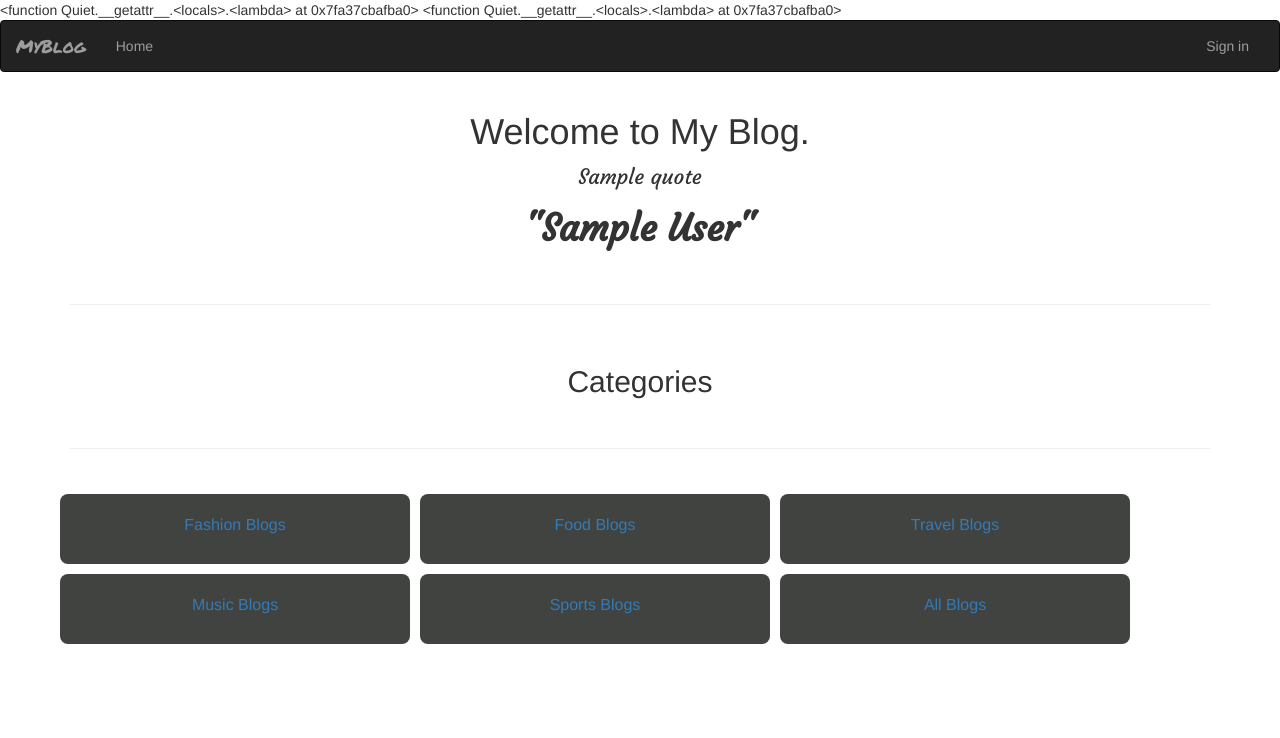
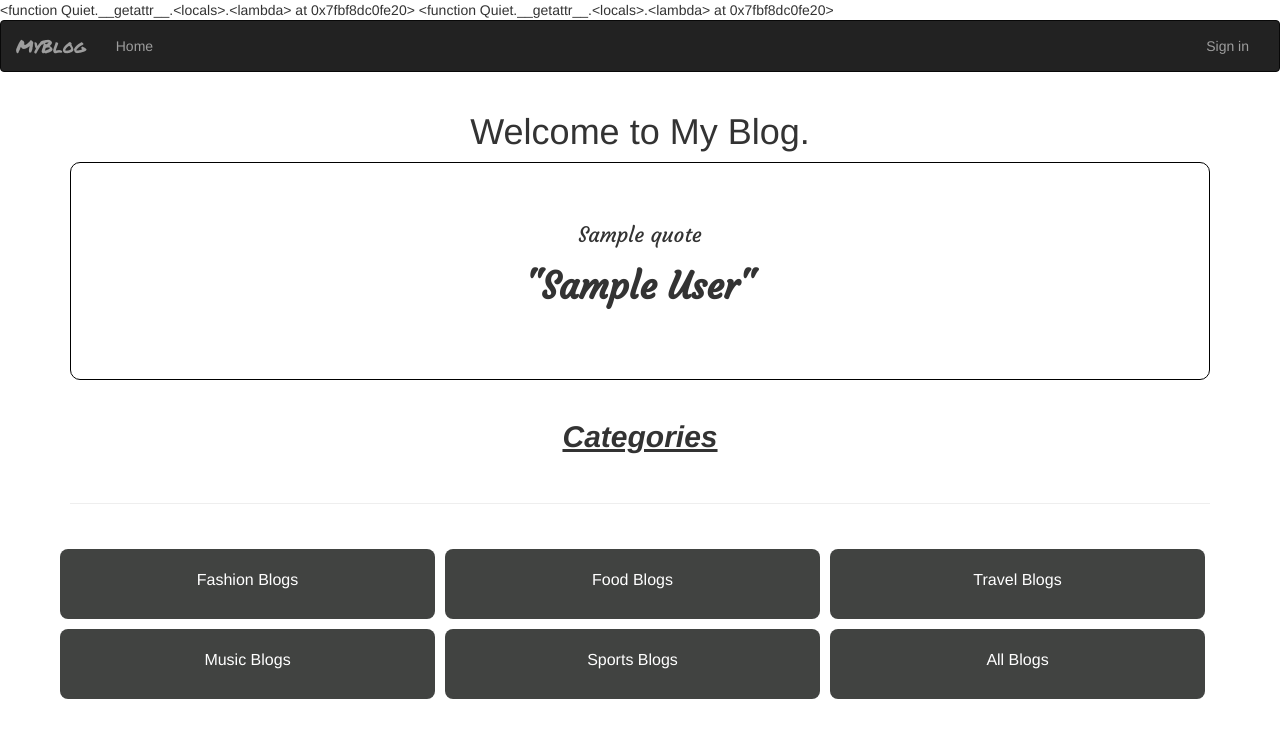
Before and after one commit to Denzel97/blog, a Flask app: page / in a window 1280 px wide. Shown: the top 738 px of the page. Run offline with Flask 2, Linux system fonts and the light colour scheme; tables that the repository leaves empty hold one stand-in row (values such as "Sample post"); a database or web service that is not in the repository returns one stand-in record (values such as "Sample title"); data that the repository does not hold is empty; some libraries are stand-ins or nearby versions.

Commit message:
add border rarius to the random quote

```diff
--- a/app/templates/index.html
+++ b/app/templates/index.html
@@ -20,38 +20,37 @@
     <p id="name">"{{quote_author}}"</p>
   </div>
   <br>
-  <hr>
-  <br>
-  <h2 class="text-center">Categories</h2>
+  <h2 class="text-center"><u><strong><i>Categories</i></strong></u></h2>
   <br>
   <hr>
   <br>
   <div class="center">
     <div class="row categories">
+      <a href="{{url_for('main.pitches_category',category='Fashion Blog')}}">
         <div class="category col-xs-12 col-sm-12 col-md-4 col-lg-4">
-        <span><a href="{{url_for('main.pitches_category',category='Fashion Blog')}}">Fashion Blogs</a></span>
-      </div>
-      <div class="category col-xs-12 col-sm-12 col-md-4 col-lg-4">
-        <span><a href="{{url_for('main.pitches_category',category='Food Blog')}}">Food Blogs</a></span>
-      </div>
+        <span>Fashion Blogs</span>
+      </div></a>
+      <a href="{{url_for('main.pitches_category',category='Food Blog')}}"><div class="category col-xs-12 col-sm-12 col-md-4 col-lg-4">
+        <span>Food Blogs</span>
+      </div></a>
 
 
-      <div class="category col-xs-12 col-sm-12 col-md-4 col-lg-4">
-        <span><a href="{{url_for('main.pitches_category',category='Travel Blog')}}">Travel Blogs</a></span>
-      </div>
+      <a href="{{url_for('main.pitches_category',category='Travel Blog')}}"><div class="category col-xs-12 col-sm-12 col-md-4 col-lg-4">
+        <span>Travel Blogs</span>
+      </div></a>
     </div>
     <div class="row categories">
-      <div class="category col-xs-12 col-sm-12 col-md-4 col-lg-4">
-        <span><a href="{{url_for('main.pitches_category',category='Music Blog')}}">Music Blogs</a></span>
-      </div>
+      <a href="{{url_for('main.pitches_category',category='Music Blog')}}"><div class="category col-xs-12 col-sm-12 col-md-4 col-lg-4">
+        <span>Music Blogs</span>
+      </div></a>
 
 
-      <div class="category col-xs-12 col-sm-12 col-md-4 col-lg-4">
-        <span><a href="{{url_for('main.pitches_category',category='Sports Blog')}}">Sports Blogs</a></span>
-      </div>
-      <div class="category col-xs-12 col-sm-12 col-md-4 col-lg-4">
-        <span><a href="{{url_for('main.pitches_category',category='All Blogs')}}">All Blogs</a></span>
-      </div>
+      <a href="{{url_for('main.pitches_category',category='Sports Blog')}}"><div class="category col-xs-12 col-sm-12 col-md-4 col-lg-4">
+        <span>Sports Blogs</span>
+      </div></a>
+      <a href="{{url_for('main.pitches_category',category='All Blogs')}}"><div class="category col-xs-12 col-sm-12 col-md-4 col-lg-4">
+        <span>All Blogs</span>
+      </div></a>
     </div>
   </div>
 </div>
@@ -59,18 +58,23 @@
 
 
 <style>
-.post{
+  .post {
     text-align: center;
     font-size: 150%;
     font-family: Courgette;
+    border: 0.5px solid black;
+    border-radius: 10px;
+    padding: 5%;
   }
-#name{
+
+  #name {
     font-weight: bold;
     font-family: Courgette;
     font-size: 175%;
   }
+
   .category {
-    height: 5px;
+    height: 3px;
     align-content: center;
     border-radius: 8px;
     background-color: #414341;
@@ -79,7 +83,7 @@
     text-align: center;
     font-size: 16px;
     padding: 20px;
-    width: 350px;
+    width: 375px;
     transition: all 0.5s;
     cursor: pointer;
     margin: 5px;
```
Lines whose indentation alone changed are shown as unchanged.
